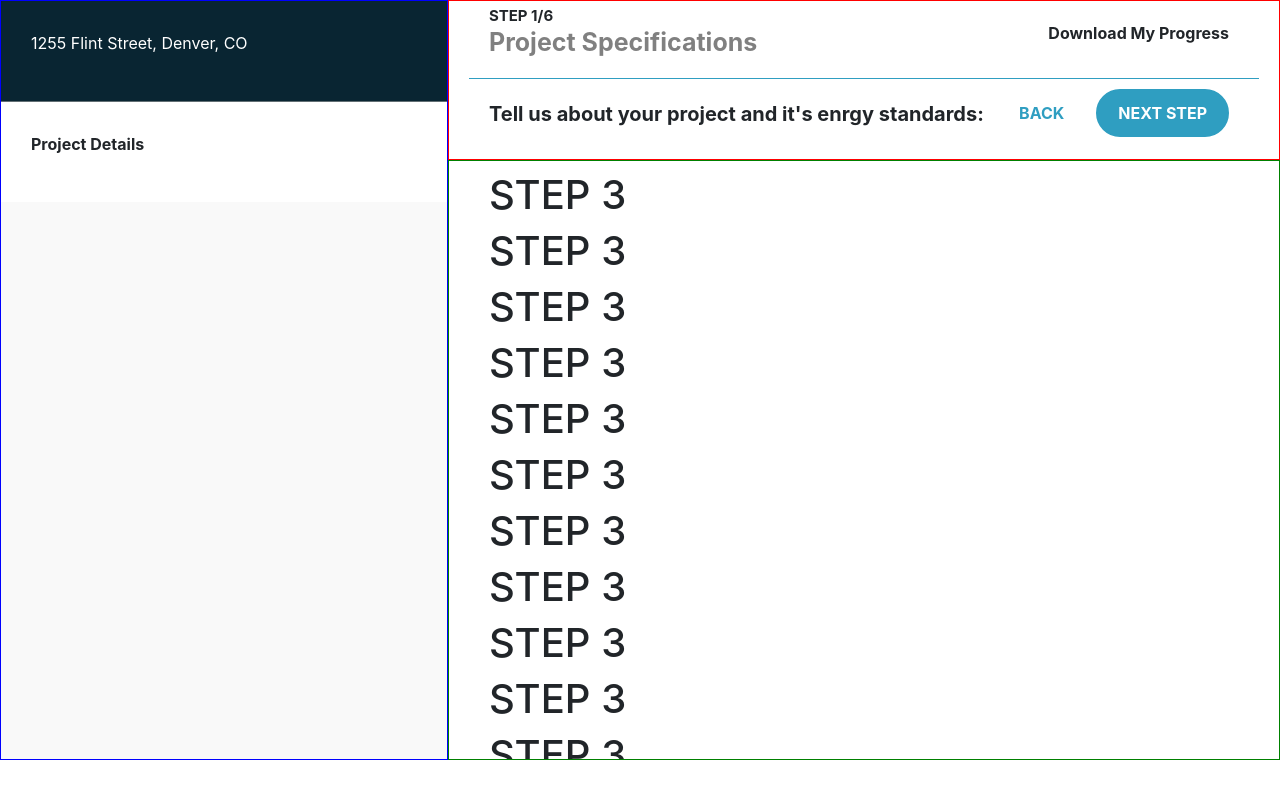
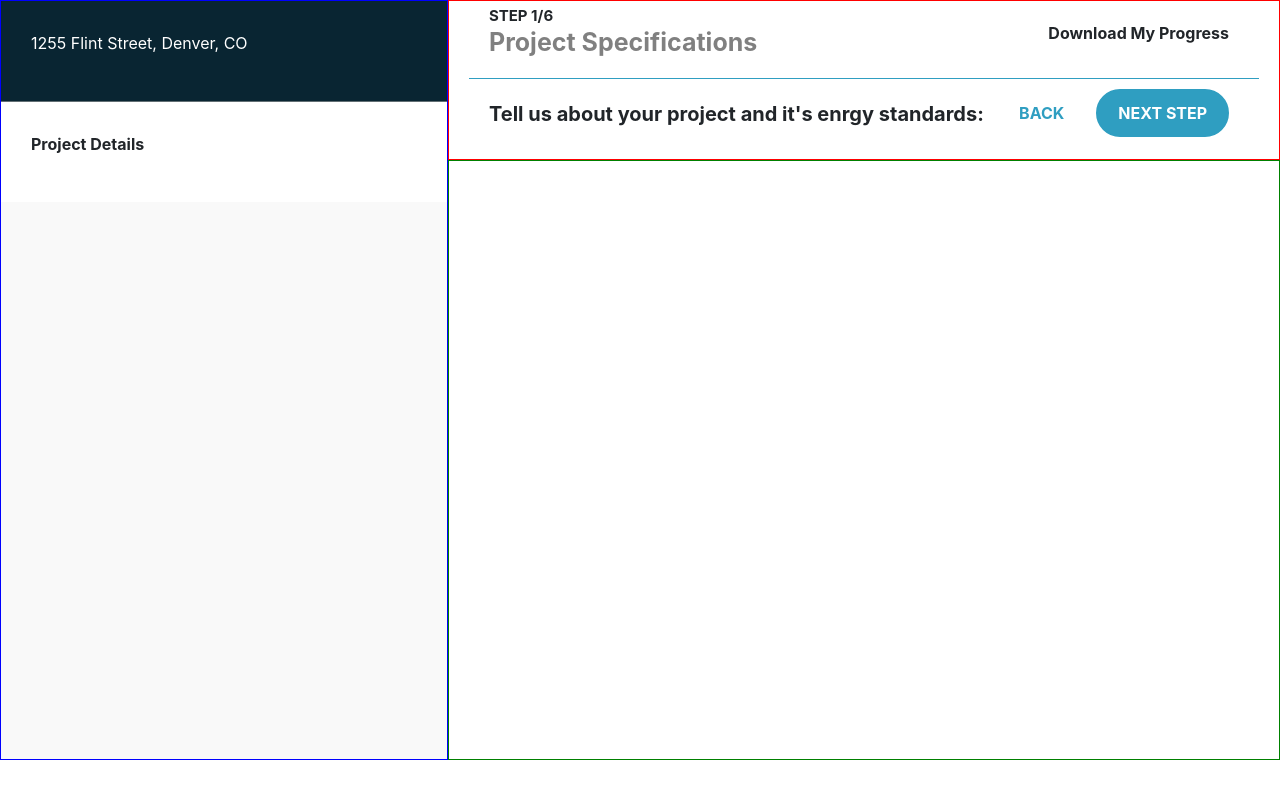
Before and after one commit to perryr16/lbl-linkage-redux, a React (Create React App) app: page /step3 in a window 1280 px wide. Built offline with nearby package versions, Linux system fonts and the light colour scheme.

Commit message:
immner related return statement

```diff
--- a/src/components/index.tsx
+++ b/src/components/index.tsx
@@ -11,6 +11,7 @@ import {Step6Card} from './steps/step6-card'
 import {StepSection} from './steps/step-section'
 import {StepRouter} from './router/step-router'
 import {SystemCard} from './systems/system-card'
+import {SystemDetailCard} from './systems/system-detail-card'
 
 export {
    MoreInfo,
@@ -26,4 +27,5 @@ export {
    StepSection,
    StepRouter,
    SystemCard,
+   SystemDetailCard,
 }
--- a/src/components/steps/step2-slice.tsx
+++ b/src/components/steps/step2-slice.tsx
@@ -12,11 +12,11 @@ const step2Slice = createSlice({
   name: 'step2',
   initialState,
   reducers: {
-    addSystem: (state, action) => {
-      state.push(action.payload)
+    addSystem: (state, {payload}) => {
+      state.push(payload)
     },
-    removeSystem: (state, action) => {
-      state.filter(system => system.systemType !== action.payload.systemType)
+    removeSystem: (state, {payload}) => {
+      return state.filter(system => system.systemType !== payload.systemType)
     }
    }
 })
--- a/src/components/steps/step3-card.tsx
+++ b/src/components/steps/step3-card.tsx
@@ -2,6 +2,7 @@ import React, {useEffect} from 'react';
 import {useDispatch, useSelector} from 'react-redux';
 import {addSystemType, selectStep3} from './step3-slice';
 import {selectStep2} from './step2-slice';
+import {SystemDetailCard} from '../index';
 
 
 interface Props {
@@ -20,20 +21,11 @@ export const Step3Card: React.FC = () => {
 
    return (
       <div className='step-card'>
-         <h1>STEP 3</h1>
-         <h1>STEP 3</h1>
-         <h1>STEP 3</h1>
-         <h1>STEP 3</h1>
-         <h1>STEP 3</h1>
-         <h1>STEP 3</h1>
-         <h1>STEP 3</h1>
-         <h1>STEP 3</h1>
-         <h1>STEP 3</h1>
-         <h1>STEP 3</h1>
-         <h1>STEP 3</h1>
-         <h1>STEP 3</h1>
-         <h1>STEP 3</h1>
-
+         {step2.map((system: any) => (
+            <SystemDetailCard
+               systemType={system.systemType}
+            />
+         ))}
       </div>
    );
 }
--- a/src/components/steps/step3-slice.tsx
+++ b/src/components/steps/step3-slice.tsx
@@ -10,8 +10,8 @@ const step3Slice = createSlice({
   name: 'step3',
   initialState,
   reducers: {
-    addSystemType: (state, action) => {
-      state[action.payload] = []
+    addSystemType: (state, {payload}) => {
+      state[payload] = []
     },
   }
 })
--- /dev/null
+++ b/src/components/systems/system-detail-card.tsx
@@ -0,0 +1,15 @@
+import React from 'react';
+
+interface Props {
+  systemType: string;
+}
+
+export const SystemDetailCard: React.FC<Props> = (props) => {
+  const {systemType} = props;
+  return (
+    <div>
+      <h1>System Detail Card</h1>
+      <p>{systemType}</p>
+    </div>
+  );
+}
```
